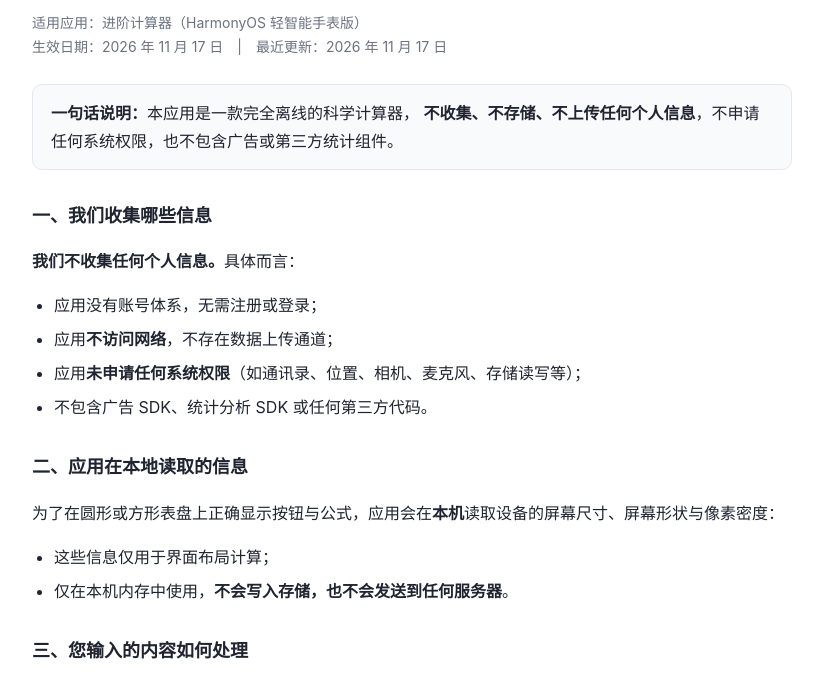
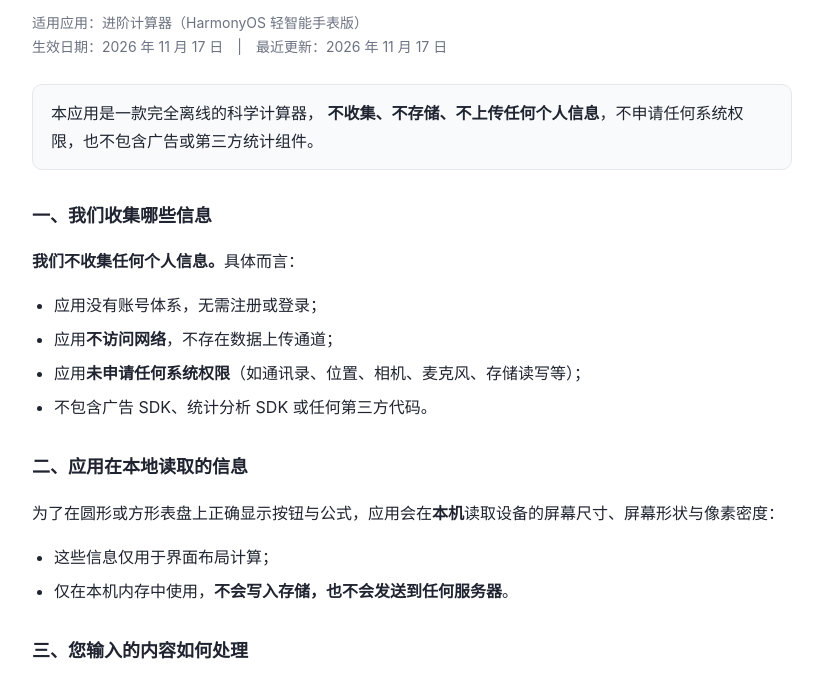
Before and after one commit to shining1311/calc-privacy, a plain HTML site: page index.html in a window 1280 px wide. Shown: the part 81-760 px from the top of the page, without its empty margins (228-1051 px from the left). Drawn offline with Linux system fonts and the light colour scheme.

Commit message:
第二次提交

```diff
--- a/index.html
+++ b/index.html
@@ -40,7 +40,7 @@
 </p>
 
 <div class="card">
-  <strong>一句话说明：</strong>本应用是一款完全离线的科学计算器，
+  </strong>本应用是一款完全离线的科学计算器，
   <strong>不收集、不存储、不上传任何个人信息</strong>，不申请任何系统权限，也不包含广告或第三方统计组件。
 </div>
 
```
